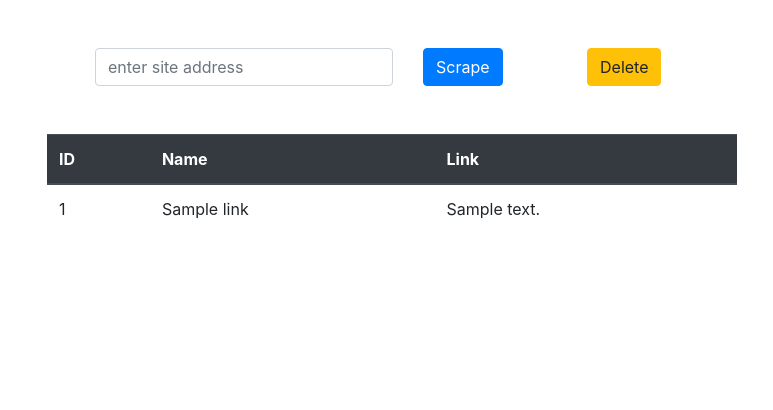
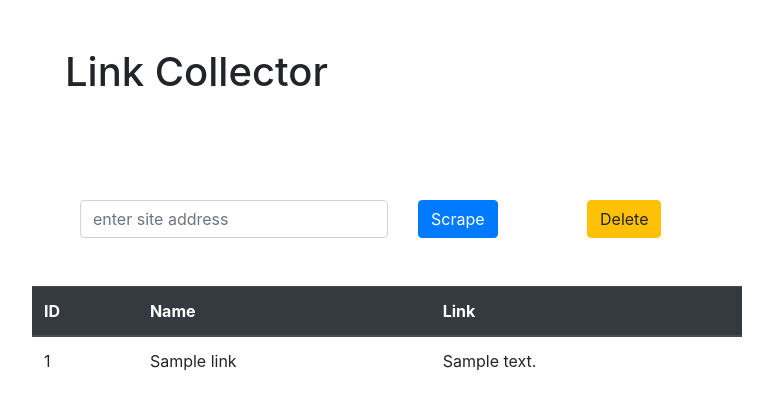
Before and after one commit to ypa/dj-scraper-site, a Django app: page / in a window 1280 px wide. Shown: the top 410 px of the page, without its empty margins (68-841 px from the left). Run offline with Django 3.2, Linux system fonts and the light colour scheme; tables that the repository leaves empty hold one stand-in row (values such as "Sample post"); some libraries are stand-ins or nearby versions.

Commit message:
Add Header to the page

```diff
--- a/scrapersite/scraperapp/templates/scraperapp/result.html
+++ b/scrapersite/scraperapp/templates/scraperapp/result.html
@@ -18,7 +18,12 @@
 <body>
 
   <div class="container">
-    <div class="container">
+
+    <div class="row">
+      <div class="col-md-12 m-5">
+        <h1>Link Collector</h1>
+      </div>
+    </div>
 
     <div class="row m-5">
       <div class="col-md-4">
@@ -54,7 +59,7 @@
         </tbody>
       </table>
     </div>
-    </div>
+
   </div>
 
 </body>
```
Lines whose indentation alone changed are shown as unchanged.
